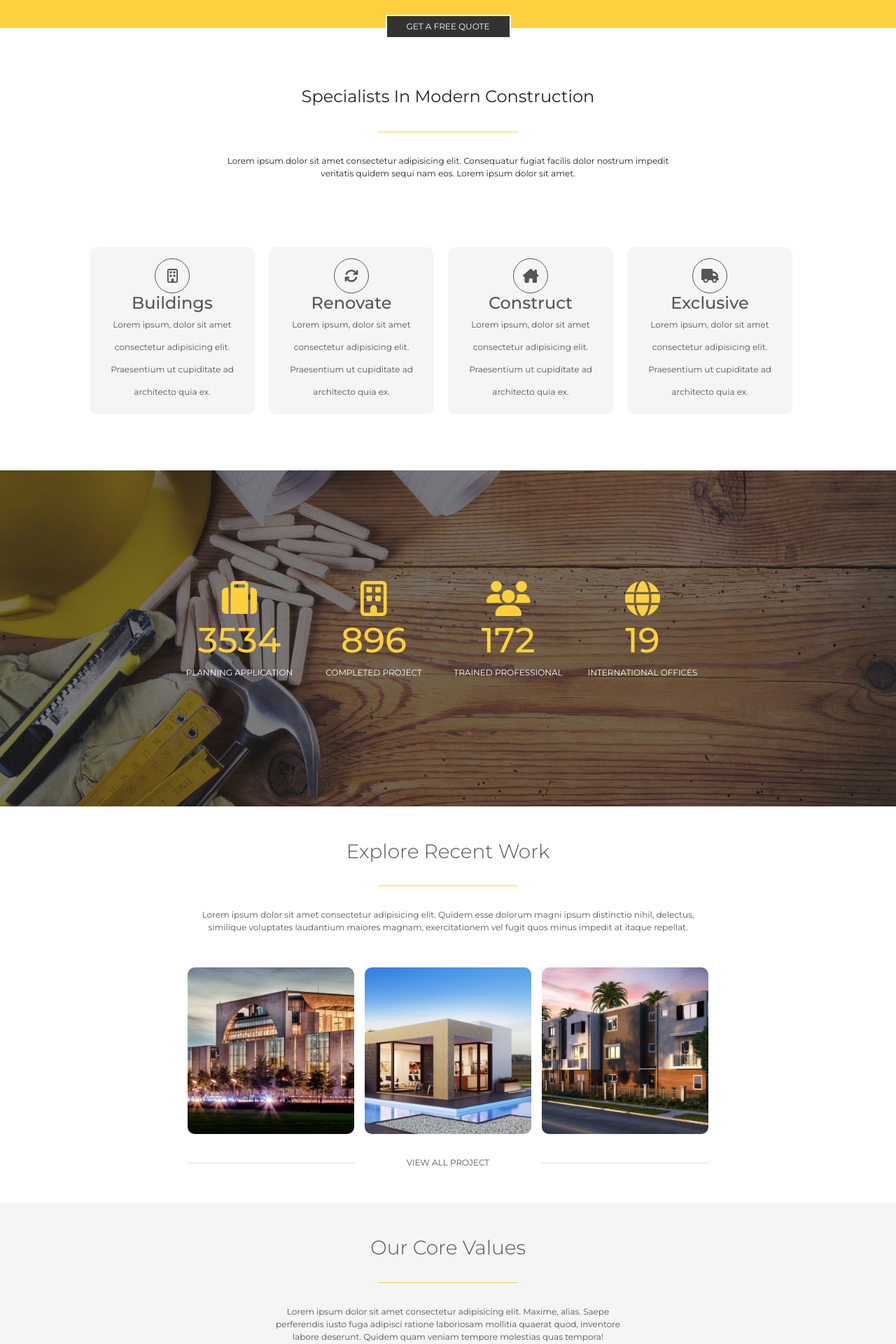
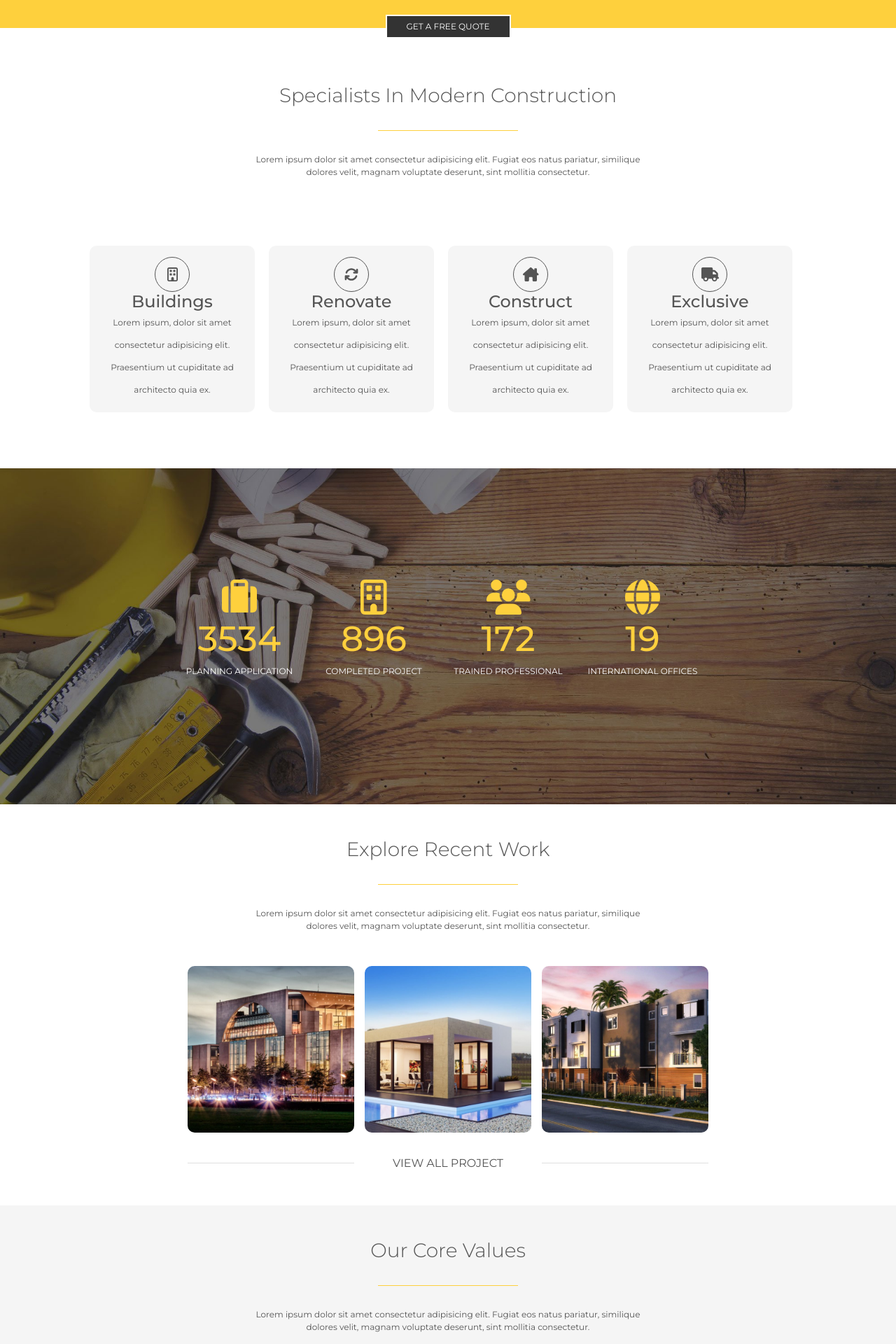
Before and after one commit to Luca10992/proj-html-vuejs, a Vue app: page / in a window 1280 px wide. Shown: the part 860-2780 px from the top of the page at 70% size. Built offline with nearby package versions, Linux system fonts and the light colour scheme.

Commit message:
feat. add section 8

```diff
--- a/src/components/AppMain.vue
+++ b/src/components/AppMain.vue
@@ -4,6 +4,7 @@ import AppCard from "./AppCard.vue";
 import AppCardImg from "./AppCardImg.vue";
 import AppSlider from "./AppSlider.vue";
 import AppTextCardImg from "./AppTextCardImg.vue";
+import AppTitleSection from "./AppTitleSection.vue";
 
 export default {
   data() {
@@ -30,7 +31,13 @@ export default {
     },
   },
 
-  components: { AppCard, AppCardImg, AppSlider, AppTextCardImg },
+  components: {
+    AppCard,
+    AppCardImg,
+    AppSlider,
+    AppTextCardImg,
+    AppTitleSection,
+  },
 };
 </script>
 
@@ -52,15 +59,9 @@ export default {
         <div class="btn gray">GET A FREE QUOTE</div>
       </div>
       <div class="container">
-        <div>
-          <p class="fs-4">Specialists In Modern Construction</p>
-          <div class="line"></div>
-          <p class="px-5">
-            Lorem ipsum dolor sit amet consectetur adipisicing elit. Consequatur
-            fugiat facilis dolor nostrum impedit veritatis quidem sequi nam eos.
-            Lorem ipsum dolor sit amet.
-          </p>
-        </div>
+        <AppTitleSection
+          :titlesSections="store.titlesSections[0]"
+        ></AppTitleSection>
       </div>
       <div class="container-card">
         <div class="card-box">
@@ -81,16 +82,9 @@ export default {
     </div>
     <div class="section_4">
       <div class="container py-5">
-        <div class="text-center">
-          <h3>Explore Recent Work</h3>
-          <div class="line"></div>
-          <p>
-            Lorem ipsum dolor sit amet consectetur adipisicing elit. Quidem esse
-            dolorum magni ipsum distinctio nihil, delectus, similique voluptates
-            laudantium maiores magnam, exercitationem vel fugit quos minus
-            impedit at itaque repellat.
-          </p>
-        </div>
+        <AppTitleSection
+          :titlesSections="store.titlesSections[1]"
+        ></AppTitleSection>
         <div class="container-img">
           <div class="img-box">
             <div v-for="image in store.images" class="img">
@@ -107,16 +101,9 @@ export default {
     </div>
     <div class="section_5">
       <div class="container py-5">
-        <div class="text-center">
-          <h3>Our Core Values</h3>
-          <div class="line"></div>
-          <p>
-            Lorem ipsum dolor sit amet consectetur adipisicing elit. Maxime,
-            alias. Saepe perferendis iusto fuga adipisci ratione laboriosam
-            mollitia quaerat quod, inventore labore deserunt. Quidem quam veniam
-            tempore molestias quas tempora!
-          </p>
-        </div>
+        <AppTitleSection
+          :titlesSections="store.titlesSections[2]"
+        ></AppTitleSection>
         <div class="container-card">
           <div class="card-box">
             <div v-for="card in store.cardsValue" class="card">
@@ -139,15 +126,9 @@ export default {
     </div>
     <div class="section_7">
       <div class="container pt-5 text-center">
-        <div>
-          <h3>Latest News</h3>
-          <div class="line"></div>
-          <p>
-            Lorem ipsum dolor sit amet consectetur adipisicing elit. Fugiat eos
-            natus pariatur, similique dolores velit, magnam voluptate deserunt,
-            sint mollitia consectetur.
-          </p>
-        </div>
+        <AppTitleSection
+          :titlesSections="store.titlesSections[3]"
+        ></AppTitleSection>
         <div class="container-card">
           <div class="card-box">
             <div v-for="card in store.cardsImages" class="card">
@@ -162,7 +143,20 @@ export default {
         </div>
       </div>
     </div>
-    <div class="section_8"></div>
+    <div class="section_8">
+      <div class="container py-5">
+        <AppTitleSection
+          :titlesSections="store.titlesSections[4]"
+        ></AppTitleSection>
+        <div class="container-img">
+          <div class="img-box">
+            <div v-for="partner in store.partners" class="img">
+              <AppCardImg :image="partner"></AppCardImg>
+            </div>
+          </div>
+        </div>
+      </div>
+    </div>
   </main>
 </template>
 
@@ -230,10 +224,6 @@ export default {
   .container {
     padding: 5rem 0;
     text-align: center;
-
-    p {
-      font-size: 12px;
-    }
   }
 
   .card-box {
@@ -275,10 +265,6 @@ export default {
 .section_4 {
   color: #555;
 
-  p {
-    font-size: 12px;
-  }
-
   .container-img {
     width: 100%;
     margin: 0 auto;
@@ -310,14 +296,6 @@ export default {
 .section_5 {
   color: #555;
   background-color: #f5f5f5;
-
-  .text-center {
-    padding: 0 7rem;
-  }
-
-  p {
-    font-size: 12px;
-  }
 
   .container-card {
     width: 100%;
@@ -376,11 +354,6 @@ export default {
   color: #555;
 
   .container {
-    p {
-      font-size: 12px;
-      padding: 0 7rem;
-    }
-
     .textLine {
       margin: 0;
       padding: 0;
@@ -399,4 +372,26 @@ export default {
     }
   }
 }
+
+.section_8 {
+  .container-img {
+    width: 100%;
+    margin: 0 auto;
+    padding: 2rem 0;
+
+    .img-box {
+      width: 100%;
+      display: flex;
+      justify-content: space-between;
+      gap: 10px;
+
+      .img {
+        width: calc(100% / 5 - 10px);
+        border: none;
+        border-radius: 10px;
+        overflow: hidden;
+      }
+    }
+  }
+}
 </style>
--- a/src/components/AppTitleSection.vue
+++ b/src/components/AppTitleSection.vue
@@ -7,11 +7,13 @@ export default {
       store,
     };
   },
+
+  props: { titlesSections: Array },
 };
 </script>
 <template>
-  <div>
-    <h3>Latest News</h3>
+  <div class="text-center">
+    <h3>{{ titlesSections }}</h3>
     <div class="line"></div>
     <p>
       Lorem ipsum dolor sit amet consectetur adipisicing elit. Fugiat eos natus
@@ -21,4 +23,13 @@ export default {
   </div>
 </template>
 
-<style lang="scss" scoped></style>
+<style lang="scss" scoped>
+.text-center {
+  color: #555;
+
+  p {
+    font-size: 12px;
+    padding: 0 6rem;
+  }
+}
+</style>
--- a/src/store/index.js
+++ b/src/store/index.js
@@ -2,6 +2,13 @@ import { reactive } from "vue";
 
 export const store = reactive({
   linksHeader: ["HOME", "ABOUT", "SERVICES", "WORK", "ARTICLES"],
+  titlesSections: [
+    "Specialists In Modern Construction",
+    "Explore Recent Work",
+    "Our Core Values",
+    "Latest News",
+    "Trusted Partners",
+  ],
   //   **SECTION 2
   cards: [
     {
@@ -126,4 +133,12 @@ export const store = reactive({
       text: "Lorem ipsum dolor sit amet consectetur, adipisicing elit. Ratione perferendis voluptatibus doloribus eaque, at dicta? Quis laudantium eius ex dolorum, omnis deserunt vitae, autem officiis eaque exercitationem, nulla velit perspiciatis!",
     },
   ],
+  // **SECTION 8
+  partners: [
+    "home-logo11-219096700-320x202.png",
+    "home-logo10-219096700-320x202.png",
+    "home-logo2-219096700-320x202.png",
+    "home-logo1-219096700-320x202.png",
+    "home-logo9-219096700-320x202.png",
+  ],
 });
```
